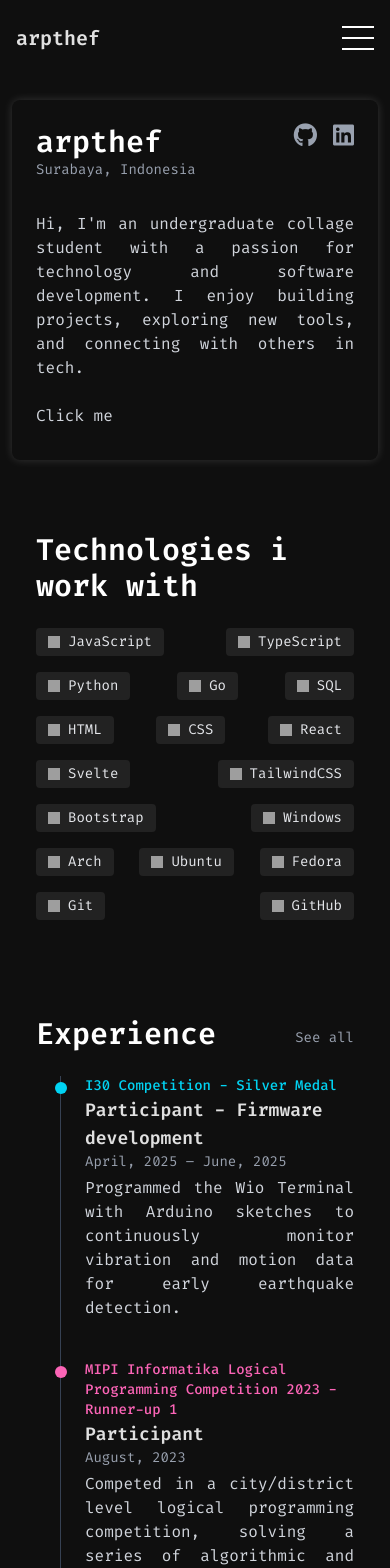
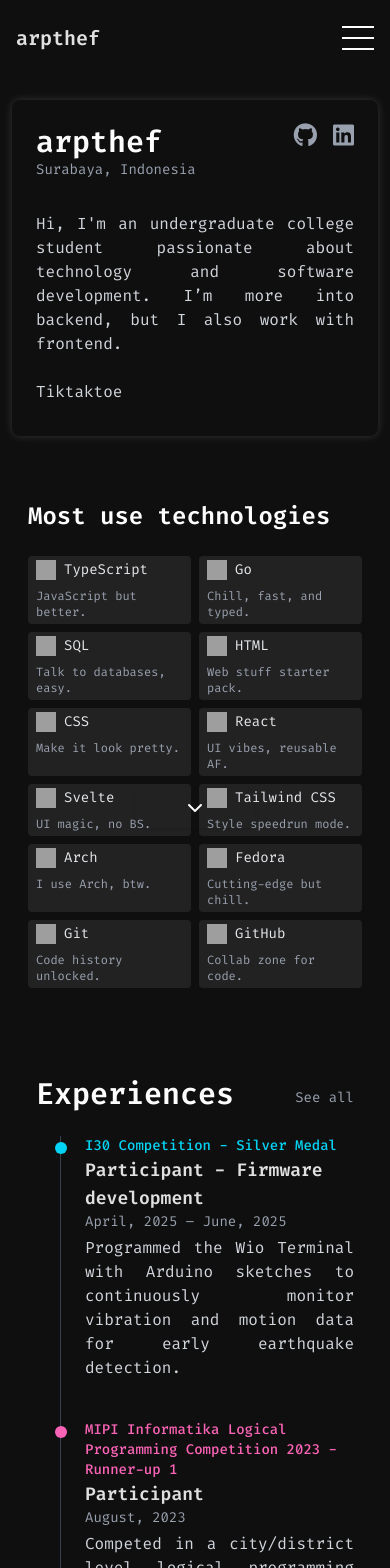
Before and after one commit to Ariffansyah/arpthef, a SvelteKit app: page / in a window 390 px wide. Shown: the top 1568 px of the page. Built offline with nearby package versions, Linux system fonts and the light colour scheme; grey boxes are pictures that could not be loaded.

Commit message:
Feat: button to scroll on main pages

```diff
--- a/src/app.css
+++ b/src/app.css
@@ -9,12 +9,15 @@
 .animate-fade-in {
 	opacity: 0;
 	transform: translateY(20px);
+	filter: blue(8px);
 	transition:
-		opacity 0.5s ease-out,
-		transform 0.5s ease-out;
+		opacity 2s ease-out,
+		transform 2s ease-out,
+		filter 2s ease-out;
 }
 
 .animate-fade-in.visible {
 	opacity: 1;
 	transform: translateY(0);
+	filter: blur(0px);
 }
--- a/src/lib/assets/JSON/tehcnologies.json
+++ b/src/lib/assets/JSON/tehcnologies.json
@@ -1,104 +1,86 @@
 [
-	{
-		"name": "JavaScript",
-		"icon": "https://cdn.simpleicons.org/javascript/ffffff",
-		"alt": "JavaScript",
-		"category": "Language"
-	},
 	{
 		"name": "TypeScript",
 		"icon": "https://cdn.simpleicons.org/typescript/ffffff",
 		"alt": "TypeScript",
-		"category": "Language"
-	},
-	{
-		"name": "Python",
-		"icon": "https://cdn.simpleicons.org/python/ffffff",
-		"alt": "Python",
-		"category": "Language"
+		"category": "Language",
+		"description": "JavaScript but better."
 	},
 	{
 		"name": "Go",
 		"icon": "https://cdn.simpleicons.org/go/ffffff",
 		"alt": "Go",
-		"category": "Language"
+		"category": "Language",
+		"description": "Chill, fast, and typed."
 	},
 	{
 		"name": "SQL",
-		"icon": "https://cdn.simpleicons.org/mysql/ffffff",
+		"icon": "https://cdn.simpleicons.org/postgresql/ffffff",
 		"alt": "SQL",
-		"category": "Language"
+		"category": "Language",
+		"description": "Talk to databases, easy."
 	},
 	{
 		"name": "HTML",
 		"icon": "https://cdn.simpleicons.org/html5/ffffff",
 		"alt": "HTML",
-		"category": "Web"
+		"category": "Web",
+		"description": "Web stuff starter pack."
 	},
 	{
 		"name": "CSS",
 		"icon": "https://img.icons8.com/ios-filled/50/ffffff/css3.png",
 		"alt": "CSS3 (Icons8)",
-		"category": "Web"
+		"category": "Web",
+		"description": "Make it look pretty."
 	},
 	{
 		"name": "React",
 		"icon": "https://cdn.simpleicons.org/react/ffffff",
 		"alt": "React",
-		"category": "Web"
+		"category": "Web",
+		"description": "UI vibes, reusable AF."
 	},
 	{
 		"name": "Svelte",
 		"icon": "https://cdn.simpleicons.org/svelte/ffffff",
 		"alt": "Svelte",
-		"category": "Web"
+		"category": "Web",
+		"description": "UI magic, no BS."
 	},
 	{
-		"name": "TailwindCSS",
+		"name": "Tailwind CSS",
 		"icon": "https://cdn.simpleicons.org/tailwindcss/ffffff",
 		"alt": "TailwindCSS",
-		"category": "Web"
-	},
-	{
-		"name": "Bootstrap",
-		"icon": "https://cdn.simpleicons.org/bootstrap/ffffff",
-		"alt": "Bootstrap",
-		"category": "Web"
-	},
-	{
-		"name": "Windows",
-		"icon": "https://img.icons8.com/ios-filled/50/ffffff/windows8.png",
-		"alt": "Windows (Icons8)",
-		"category": "OS"
+		"category": "Web",
+		"description": "Style speedrun mode."
 	},
 	{
 		"name": "Arch",
 		"icon": "https://cdn.simpleicons.org/archlinux/ffffff",
 		"alt": "Arch",
-		"category": "OS"
-	},
-	{
-		"name": "Ubuntu",
-		"icon": "https://cdn.simpleicons.org/ubuntu/ffffff",
-		"alt": "Ubuntu",
-		"category": "OS"
+		"category": "OS",
+		"description": "I use Arch, btw."
 	},
 	{
 		"name": "Fedora",
 		"icon": "https://cdn.simpleicons.org/fedora/ffffff",
 		"alt": "Fedora",
-		"category": "OS"
+		"category": "OS",
+		"description": "Cutting-edge but chill."
 	},
 	{
 		"name": "Git",
 		"icon": "https://cdn.simpleicons.org/git/ffffff",
 		"alt": "Git",
-		"category": "Tool"
+		"category": "Tool",
+		"description": "Code history unlocked."
 	},
 	{
 		"name": "GitHub",
 		"icon": "https://cdn.simpleicons.org/github/ffffff",
 		"alt": "GitHub",
-		"category": "Tool"
+		"category": "Tool",
+		"description": "Collab zone for code."
 	}
 ]
--- /dev/null
+++ b/src/lib/components/customAlerts.ts
@@ -0,0 +1,34 @@
+export function customAlert(message: string) {
+	const alertDiv = document.createElement('div');
+	alertDiv.className = `
+    fixed inset-0 flex items-center justify-center
+    bg-black bg-opacity-50 z-[2147483647]
+    pointer-events-auto
+  `.trim();
+
+	alertDiv.innerHTML = `
+    <div class="relative bg-darkgray rounded-lg shadow-lg p-6 max-w-sm w-full">
+      <h2 class="text-lg font-semibold mb-4">Alert</h2>
+      <p class="mb-4">${message}</p>
+      <button
+        id="alert-ok-button"
+        class="text-white py-2 rounded hover:underline"
+      >
+        OK
+      </button>
+    </div>
+  `;
+
+	document.body.appendChild(alertDiv);
+
+	const okButton = alertDiv.querySelector('#alert-ok-button');
+	okButton?.addEventListener('click', () => {
+		document.body.removeChild(alertDiv);
+	});
+
+	setTimeout(() => {
+		if (document.body.contains(alertDiv)) {
+			document.body.removeChild(alertDiv);
+		}
+	}, 5000);
+}
--- /dev/null
+++ b/src/lib/components/handleHistory.ts
@@ -0,0 +1,8 @@
+export const handleHistory = (event: Event, path: string) => {
+	event.preventDefault();
+	const target = document.getElementById(path);
+	if (target) {
+		target.scrollIntoView({ behavior: 'smooth' });
+		history.pushState(null, '', '');
+	}
+};
--- a/src/routes/+page.svelte
+++ b/src/routes/+page.svelte
@@ -3,41 +3,9 @@
 	import ExperienceData from '$lib/assets/JSON/experience.json';
 	import ProjectsData from '$lib/assets/JSON/projects.json';
 	import { intersect } from '$lib/actions/intersect';
-
-	function customAlert(message: string) {
-		const alertDiv = document.createElement('div');
-		alertDiv.className = `
-    fixed inset-0 flex items-center justify-center
-    bg-black bg-opacity-50 z-[2147483647]
-    pointer-events-auto
-  `.trim();
-
-		alertDiv.innerHTML = `
-    <div class="relative bg-darkgray rounded-lg shadow-lg p-6 max-w-sm w-full">
-      <h2 class="text-lg font-semibold mb-4">Alert</h2>
-      <p class="mb-4">${message}</p>
-      <button
-        id="alert-ok-button"
-        class="text-white py-2 rounded hover:underline"
-      >
-        OK
-      </button>
-    </div>
-  `;
-
-		document.body.appendChild(alertDiv);
-
-		const okButton = alertDiv.querySelector('#alert-ok-button');
-		okButton?.addEventListener('click', () => {
-			document.body.removeChild(alertDiv);
-		});
-
-		setTimeout(() => {
-			if (document.body.contains(alertDiv)) {
-				document.body.removeChild(alertDiv);
-			}
-		}, 5000);
-	}
+	import { customAlert } from '$lib/components/customAlerts';
+	import { handleHistory } from '$lib/components/handleHistory';
+	import { onMount } from 'svelte';
 
 	const textColors = [
 		'text-cyan-400',
@@ -75,9 +43,7 @@
 	];
 
 	const technologies = TechnologiesData;
-
 	const experience = ExperienceData;
-
 	const projects = ProjectsData;
 
 	function openTiktaktoe() {
@@ -149,10 +115,62 @@
 			currentPlayer = currentPlayer === 'x' ? 'o' : 'x';
 		}
 	}
+
+	const sectionIds = ['arpthef', 'technologies', 'experiences', 'projects'];
+	let currentSectionIndex = 0;
+	let showScrollTop = false;
+	let showScrollBottom = false;
+
+	function isSectionInView(el: HTMLElement | null): boolean {
+		if (!el) return false;
+		const rect = el.getBoundingClientRect();
+		return Math.abs(rect.top) < 5;
+	}
+
+	function updateSectionIndexAndVisibility() {
+		let closestSection = 0;
+		let minDistance = Infinity;
+		sectionIds.forEach((id, i) => {
+			const el = document.getElementById(id);
+			if (el) {
+				const rect = el.getBoundingClientRect();
+				const distance = Math.abs(rect.top);
+				if (distance < minDistance) {
+					minDistance = distance;
+					closestSection = i;
+				}
+			}
+		});
+		currentSectionIndex = closestSection;
+
+		showScrollTop =
+			currentSectionIndex > 0 &&
+			!isSectionInView(document.getElementById(sectionIds[currentSectionIndex - 1]));
+		showScrollBottom =
+			currentSectionIndex < sectionIds.length - 1 &&
+			!isSectionInView(document.getElementById(sectionIds[currentSectionIndex + 1]));
+	}
+
+	function scrollToSection(index: number) {
+		const section = document.getElementById(sectionIds[index]);
+		if (section) {
+			(e: any) => handleHistory(e, `#${sectionIds[index]}`);
+			section.scrollIntoView({ behavior: 'smooth', block: 'start' });
+		}
+	}
+
+	if (typeof window !== 'undefined') {
+		window.addEventListener('scroll', updateSectionIndexAndVisibility);
+	}
+
+	onMount(() => {
+		updateSectionIndexAndVisibility();
+	});
 </script>
 
 <section class="mx-3 flex flex-col justify-center md:mx-auto">
 	<div
+		id="arpthef"
 		class="animate-fade-in my-6 flex w-full flex-col items-start justify-center gap-4 rounded-lg p-6 shadow-[0_0_10px_rgba(255,255,255,0.15)] transition duration-300 ease-in-out hover:scale-105 hover:shadow-[0_0_25px_rgba(255,255,255,0.3)] md:mx-auto md:w-1/3"
 		use:intersect={{ threshold: 0.3 }}
 	>
@@ -185,40 +203,44 @@
 		</div>
 		<div class="mt-4 flex flex-col items-start justify-center gap-2">
 			<p class="text-justify text-gray-300">
-				Hi, I'm an undergraduate collage student with a passion for technology and software
-				development. I enjoy building projects, exploring new tools, and connecting with others in
-				tech.
+				Hi, I'm an undergraduate college student passionate about technology and software
+				development. I’m more into backend, but I also work with frontend.
 			</p>
 			<button
 				class="mt-2 rounded py-2 text-gray-300 transition duration-200 hover:underline"
 				on:click={openTiktaktoe}
 			>
-				Click me
+				Tiktaktoe
 			</button>
 		</div>
 	</div>
 	<div
-		class="animate-fade-in mx-auto my-6 flex w-full flex-col items-start justify-center gap-4 p-6 md:w-1/3"
+		id="technologies"
+		class="animate-fade-in mx-auto my-6 flex w-full flex-col items-start justify-center gap-4 p-4 md:w-1/3"
 		use:intersect={{ threshold: 0.3 }}
 	>
-		<h1 class="mb-2 text-3xl font-bold text-white">Technologies i work with</h1>
-		<div class="flex flex-wrap justify-between gap-4">
+		<h1 class="mb-2 text-2xl font-bold text-white md:text-3xl">Most use technologies</h1>
+		<div class="grid w-full grid-cols-2 gap-2 sm:grid-cols-3">
 			{#each technologies as tech}
 				<div
-					class="bg-darkgray flex items-center gap-2 rounded px-3 py-1 transition duration-200 hover:scale-105"
+					class="bg-darkgray flex w-full flex-col items-start gap-2 rounded px-2 py-1 transition duration-200 hover:scale-105 md:px-3 md:py-2"
 				>
-					<img src={tech.icon} alt={tech.alt} class="h-3 w-3 md:h-6 md:w-6" />
-					<span class="text-sm text-gray-200">{tech.name}</span>
+					<div class="flex flex-row items-center gap-2">
+						<img src={tech.icon} alt={tech.alt} class="h-5 w-5 md:h-6 md:w-6" />
+						<span class="text-sm text-gray-200">{tech.name}</span>
+					</div>
+					<p class="text-xs text-gray-400 md:text-sm">{tech.description}</p>
 				</div>
 			{/each}
 		</div>
 	</div>
 	<div
+		id="experiences"
 		class="animate-fade-in my-6 flex w-full flex-col items-start justify-center gap-4 p-6 md:mx-auto md:w-1/3"
 		use:intersect={{ threshold: 0.3 }}
 	>
 		<div class="flex w-full flex-row items-center justify-between">
-			<h1 class="mb-2 text-3xl font-bold text-white">Experience</h1>
+			<h1 class="mb-2 text-3xl font-bold text-white">Experiences</h1>
 			<a href="/about" class="text-sm text-gray-400 hover:text-white"> See all</a>
 		</div>
 		<div class="h-auto">
@@ -240,17 +262,15 @@
 		</div>
 	</div>
 	<div
+		id="projects"
 		class="animate-fade-in my-6 flex w-full flex-col items-start justify-center gap-4 p-6 md:mx-auto md:w-1/3"
 		use:intersect={{ threshold: 0.3 }}
-		id="projects"
 	>
 		<div class="flex w-full flex-row items-center justify-between">
-			<h1 class="mb-2 text-3xl font-bold text-white">Project</h1>
+			<h1 class="mb-2 text-3xl font-bold text-white">Recent projects</h1>
 			<a href="/projects" class="text-sm text-gray-400 hover:text-white"> See all</a>
 		</div>
-		<p class="text-justify text-sm text-gray-400">
-			Here are some of my recent projects that I have worked on. You can find more on my GitHub.
-		</p>
+
 		<div class="h-full w-full pr-2">
 			{#each projects.slice(0, 3) as project}
 				<div
@@ -295,6 +315,26 @@
 		</button>
 	</a>
 </section>
+
+{#if showScrollTop}
+	<button
+		class="text-gray-white fixed top-4 left-1/2 z-50 min-w-[120px] -translate-x-1/2 rounded-lg px-4 py-2 text-base shadow transition md:top-8 md:text-lg md:text-gray-400 md:hover:text-white"
+		on:click={() => scrollToSection(currentSectionIndex - 1)}
+		aria-label="Scroll Top"
+	>
+		<i class="fa-solid fa-chevron-up"></i>
+	</button>
+{/if}
+
+{#if showScrollBottom}
+	<button
+		class="fixed bottom-4 left-1/2 z-50 min-w-[120px] -translate-x-1/2 rounded-lg px-4 py-2 text-base text-white shadow transition md:bottom-8 md:text-lg md:text-gray-400 md:hover:text-white"
+		on:click={() => scrollToSection(currentSectionIndex + 1)}
+		aria-label="Scroll Bottom"
+	>
+		<i class="fa-solid fa-chevron-down"></i>
+	</button>
+{/if}
 
 {#if tiktaktoeVisible}>Here are some of my recent projects that I have worked on. You can find more
 	on my GitHub.
```
